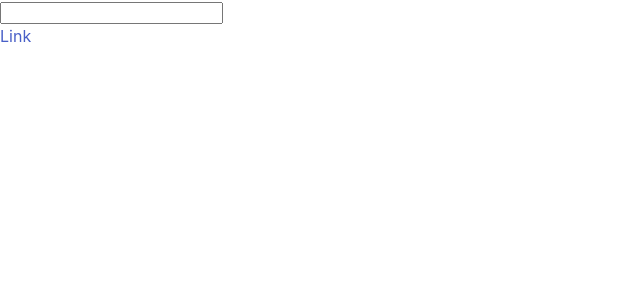
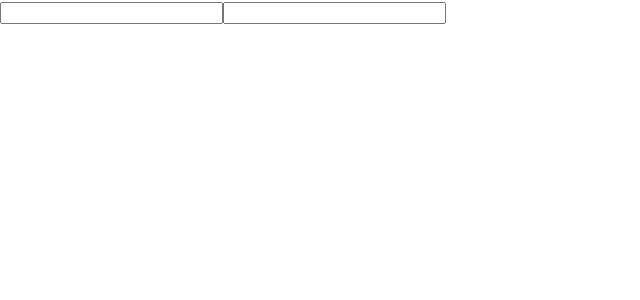
Before and after one commit to GeorgeRangelCode/george-music, a Vue app: page / in a window 1280 px wide. Shown: the top 300 px of the page, without its empty margins (0-640 px from the left). Built offline with nearby package versions, Linux system fonts and the light colour scheme.

Commit message:
Computed Properties en Vue.js

```diff
--- a/src/App.vue
+++ b/src/App.vue
@@ -1,8 +1,8 @@
 <template>
   <div id="app">
     <input type="text" v-model="name">
-    <p>{{name}}</p>
-    <a v-bind:href="url">Link</a>
+    <input type="text" v-model="lastname">
+    <p>{{fullName}}</p>
   </div>
 </template>
 
@@ -13,8 +13,14 @@ export default {
   data() {
     return {
       name: "",
-      url: "https://google.com"
+      lastname: ""
     };
+  },
+
+  computed: {
+    fullName() {
+      return `${this.name} ${this.lastname}`;
+    }
   }
 };
 </script>
```
